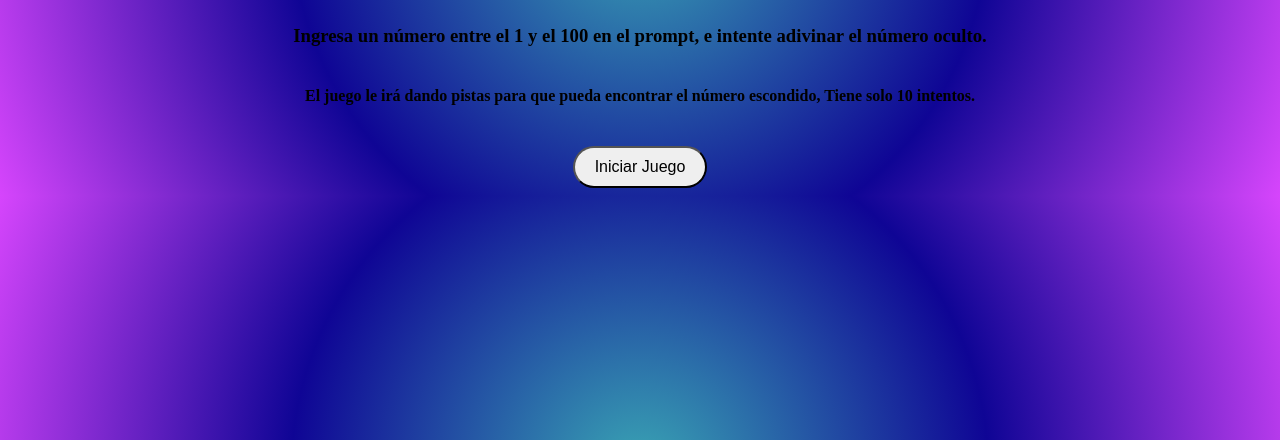
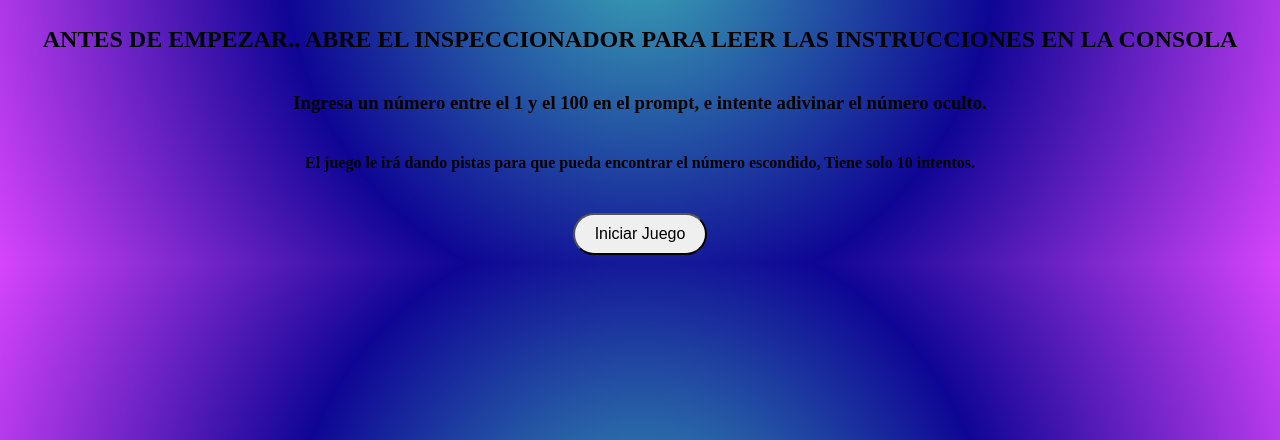
Before and after one commit to matibustos11/js-coder-preentrega2, a plain HTML site: page index.html in a window 1280 px wide. Shown: the part 360-800 px from the top of the page. Drawn offline with Linux system fonts and the light colour scheme.

Commit message:
detalles 1

```diff
--- a/index.html
+++ b/index.html
@@ -8,6 +8,7 @@
 </head>
 <body>
 <h1>ADIVINA EL NÚMERO</h1>
+<h2>ANTES DE EMPEZAR.. ABRE EL INSPECCIONADOR PARA LEER LAS INSTRUCCIONES EN LA CONSOLA</h2>
 <h3>Ingresa un número entre el 1 y el 100 en el prompt, e intente adivinar el número oculto.</h3>
 <h4>El juego le irá dando pistas para que pueda encontrar el número escondido, Tiene solo 10 intentos.</h4>
 <button id="startButton">Iniciar Juego</button>
```
